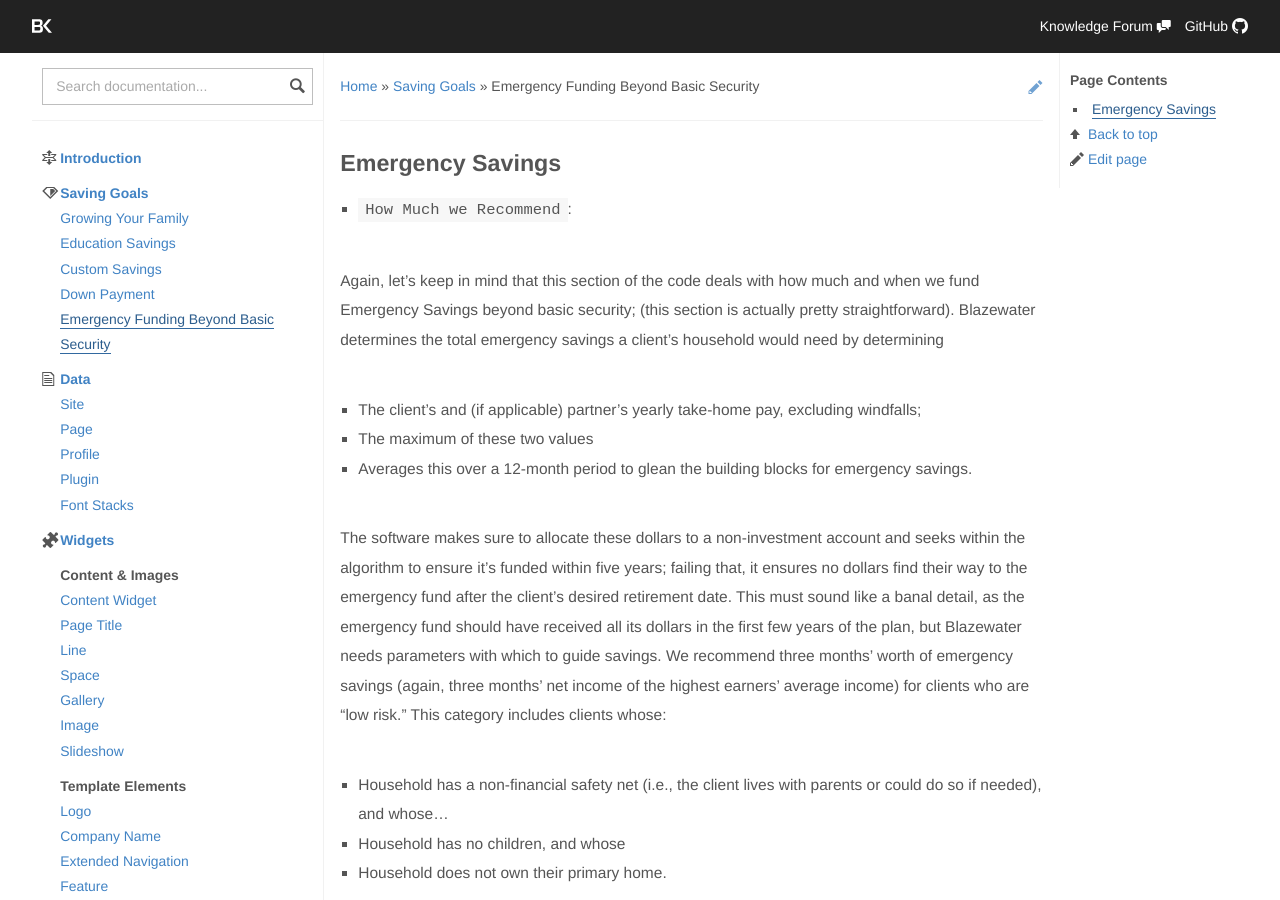
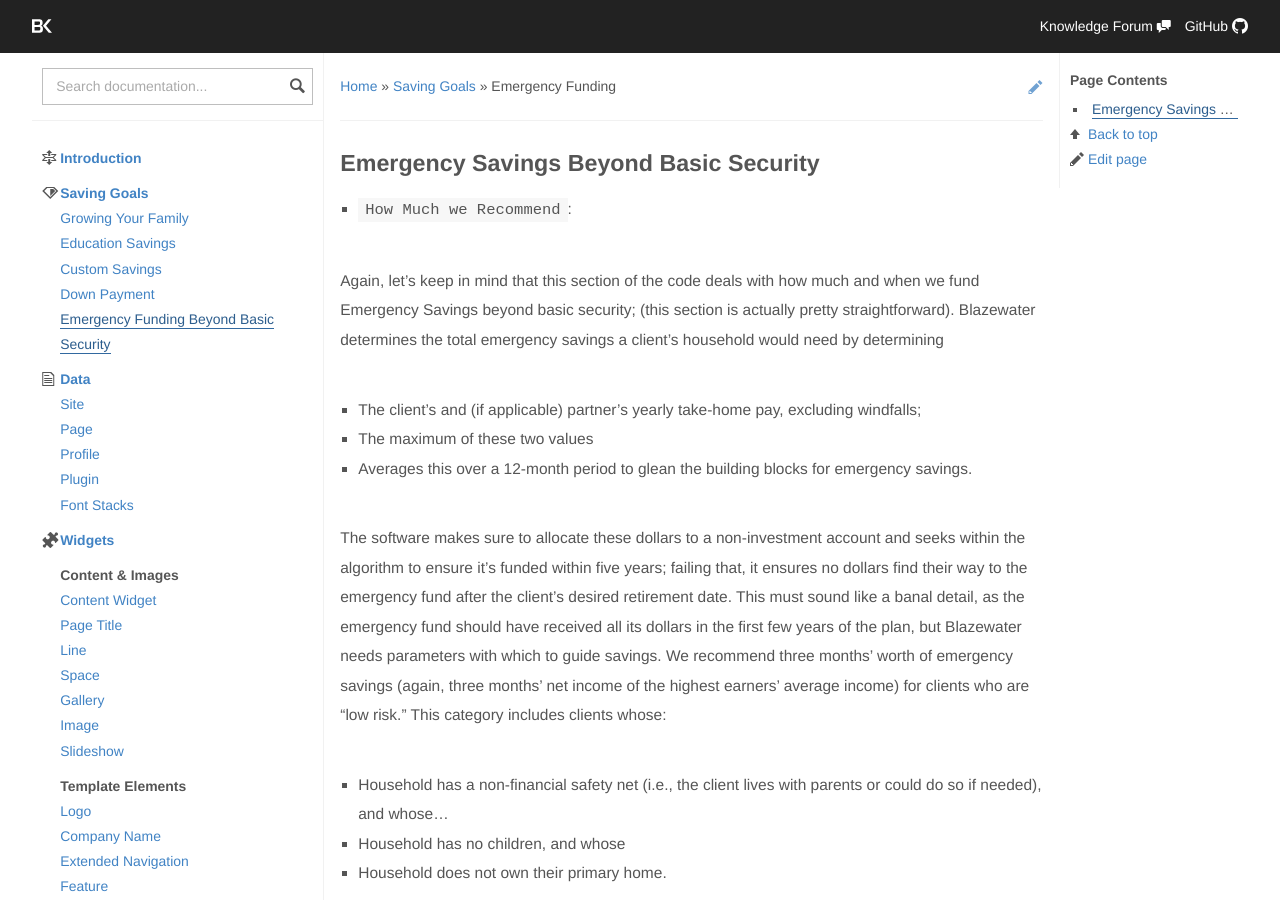
Before and after one commit to skoroth-kw/dockit, a Jekyll site: the page built from saving-goals/emergency-funding-beyond-basic-security.md, in a window 1280 px wide and 900 px high. Built offline with Jekyll 4.4.1, drawn with Linux system fonts in a browser that asks for light colours; nearby versions of some CDN libraries.

Commit message:
Updated emergency-funding-beyond-basic-security.md

```diff
--- a/saving-goals/emergency-funding-beyond-basic-security.md
+++ b/saving-goals/emergency-funding-beyond-basic-security.md
@@ -1,10 +1,10 @@
 ---
 layout: doc
-title: Emergency Funding Beyond Basic Security
+title: Emergency Funding
 published: true
 ---
 
-## Emergency Savings
+## Emergency Savings Beyond Basic Security
 
 * `How Much we Recommend`:
 
```
